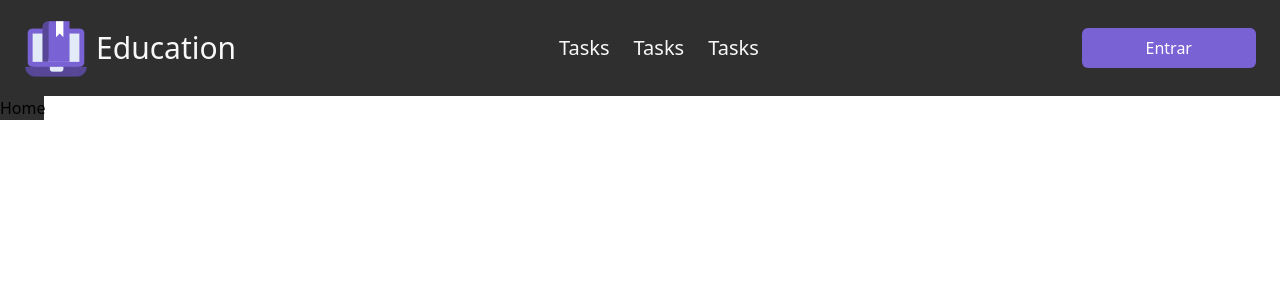
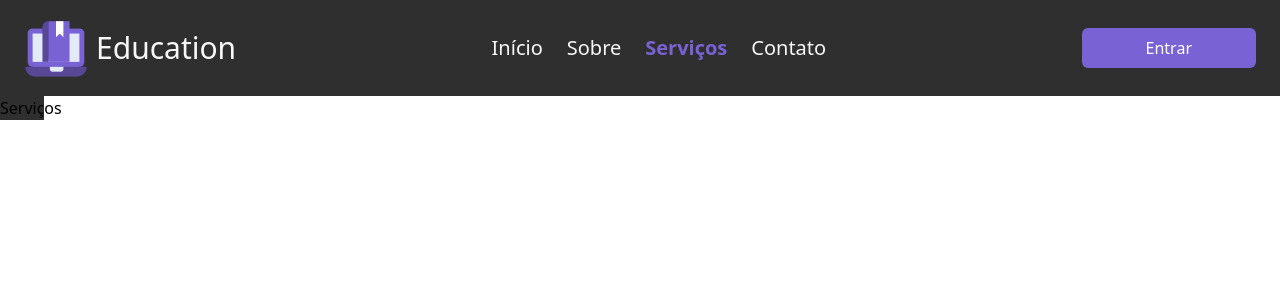
Before and after one commit to santozxy/education, a React (Vite) app: page /services in a window 1280 px wide. Shown: the top 300 px of the page. Built offline with nearby package versions, Linux system fonts and the light colour scheme.

Commit message:
Atualizações de tradução e rotas

```diff
--- a/src/components/Header/index.tsx
+++ b/src/components/Header/index.tsx
@@ -21,7 +21,7 @@ export function Header() {
                   : "text-terciary  text-xl"
               }
             >
-              Tasks
+              Início
             </span>
           )}
         </NavLink>
@@ -34,7 +34,20 @@ export function Header() {
                   : "text-terciary  text-xl"
               }
             >
-              Tasks
+              Sobre
+            </span>
+          )}
+        </NavLink>
+        <NavLink to="/services">
+          {({ isActive }) => (
+            <span
+              className={
+                isActive
+                  ? "text-primary text-xl font-bold"
+                  : "text-terciary  text-xl"
+              }
+            >
+              Serviços
             </span>
           )}
         </NavLink>
@@ -47,7 +60,7 @@ export function Header() {
                   : "text-terciary  text-xl"
               }
             >
-              Tasks
+              Contato
             </span>
           )}
         </NavLink>
--- /dev/null
+++ b/src/pages/Contact/indext.tsx
@@ -0,0 +1,7 @@
+export function Contact() {
+  return (
+    <div className="bg-secondary h-full w-11">
+      <h1>Contact</h1>
+    </div>
+  );
+}
--- a/src/pages/Services/index.tsx
+++ b/src/pages/Services/index.tsx
@@ -1,7 +1,7 @@
 export function Services() {
     return (
       <div className="bg-secondary h-full w-11">
-        <h1>Home</h1>
+        <h1>Serviços</h1>
       </div>
     );
   }
--- a/src/routes/index.tsx
+++ b/src/routes/index.tsx
@@ -1,7 +1,7 @@
 import { Route, Routes } from "react-router-dom";
-import { Home } from "../pages/Home";
-import { About } from "../pages/About";
-import { Services } from "../pages/Services";
+import { Home } from "@pages/Home";
+import { About } from "@pages/About";
+import  {Services}  from "@pages/Services";
 
 export function Router() {
   return (
@@ -9,6 +9,7 @@ export function Router() {
       <Route path="/" element={<Home />} />
       <Route path="/about" element={<About />} />
       <Route path="/services" element={<Services />} />
+      <Route path="*">"404 Not Found"</Route>
     </Routes>
   );
 }
```
